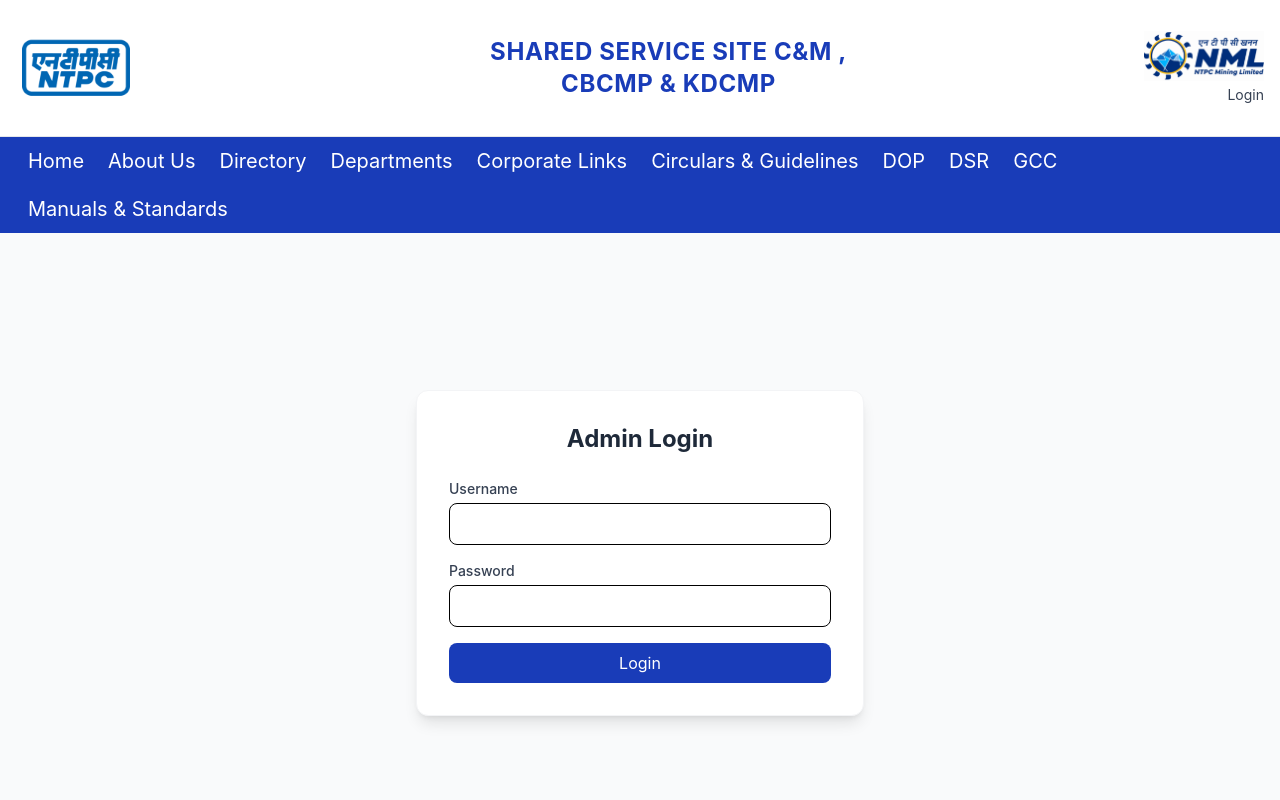
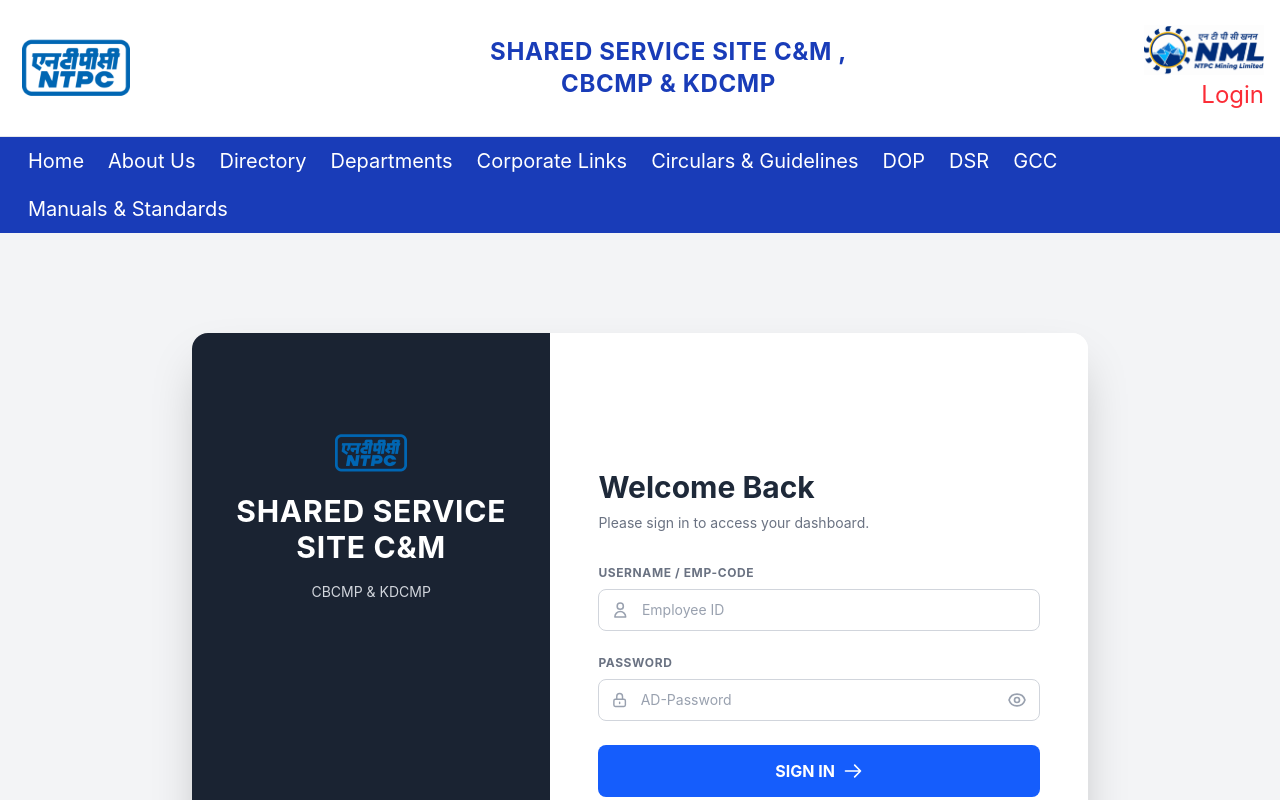
Before and after one commit to tinkumehta/CMD_STORE, a React app in the folder frontend/: page /login in a window 1280 px wide. Shown: the top 800 px of the page. Built offline with nearby package versions, Linux system fonts and the light colour scheme; no server answers; the HTML template or start-up script is replaced by a standard one.

Commit message:
feat: enhance login page with branding, improved layout, and password visibility toggle

```diff
--- a/frontend/src/components/Header.jsx
+++ b/frontend/src/components/Header.jsx
@@ -43,7 +43,7 @@
                 <button onClick={logout} className="text-red-600 font-semibold hover:underline">Logout</button>
               </>
             ) : (
-              <Link to="/login" className="hover:text-blue-600 flex ">Login</Link>
+              <Link to="/login" className="hover:text-blue-600 flex  text-2xl text-red-500">Login</Link>
             )}
             {/* <span className="text-gray-300">|</span> */}
             {/* <span className="hover:text-blue-600 cursor-pointer">हिंदी</span> */}
--- a/frontend/src/components/PieChart.jsx
+++ b/frontend/src/components/PieChart.jsx
@@ -3,7 +3,33 @@
 
 ChartJS.register(ArcElement, Tooltip, Legend);
 
-const PieChart = ({ title, labels, data, colors }) => {
+// Custom Plugin to display percentages inside the slices
+const displayPercentages = {
+  id: 'displayPercentages',
+  afterDatasetsDraw(chart) {
+    const { ctx, data } = chart;
+    const total = data.datasets[0].data.reduce((a, b) => a + b, 0);
+
+    chart.getDatasetMeta(0).data.forEach((datapoint, index) => {
+      const value = data.datasets[0].data[index];
+      const percentage = ((value / total) * 100).toFixed(1) + '%';
+
+      // Only show if the slice is big enough to fit text
+      if (parseFloat(percentage) > 3) {
+        const { x, y } = datapoint.tooltipPosition();
+        ctx.fillStyle = '#ffffff';
+        ctx.font = 'bold 12px Arial';
+        ctx.textAlign = 'center';
+        ctx.textBaseline = 'middle';
+        ctx.fillText(percentage, x, y);
+      }
+    });
+  }
+};
+
+ChartJS.register(displayPercentages);
+
+const PieChart = ({ title, labels, data, colors, onClick }) => {
   const chartData = {
     labels,
     datasets: [
@@ -22,13 +48,30 @@
     responsive: true,
     maintainAspectRatio: false,
     plugins: {
-      legend: { position: 'bottom' },
+      legend: { position: 'right' }, // Right side to give more space
       title: { display: false },
+      tooltip: {
+        callbacks: {
+          label: function(context) {
+            const label = context.label || '';
+            const value = context.parsed || 0;
+            const total = context.dataset.data.reduce((a, b) => a + b, 0);
+            const percentage = ((value / total) * 100).toFixed(1);
+            return `${label}: ${value} (${percentage}%)`;
+          }
+        }
+      }
+    },
+    onClick: (event, elements) => {
+      if (elements.length > 0 && onClick) {
+        const index = elements[0].index;
+        onClick(labels[index]);
+      }
     },
   };
 
   return (
-    <div className="bg-white p-6 rounded-xl shadow-sm border border-gray-100 h-80 flex flex-col">
+    <div className="bg-white p-6 rounded-xl shadow-sm border border-gray-100 h-96 flex flex-col cursor-pointer">
       <h3 className="text-lg font-semibold text-gray-700 mb-4">{title}</h3>
       <div className="flex-1 relative">
         <Pie data={chartData} options={options} />
--- a/frontend/src/pages/Dashboard.jsx
+++ b/frontend/src/pages/Dashboard.jsx
@@ -5,29 +5,28 @@
 import { useAuth } from '../context/AuthContext';
 
 const Dashboard = () => {
-  const { user } = useAuth(); // Check if user is logged in
-  const [pos, setPos] = useState([]);
-  const [enqStats, setEnqStats] = useState([]);
+  const { user } = useAuth();
+
+  // State for full data and drill-down
+  const [allPos, setAllPos] = useState([]); // Stores all fetched POs for charting
   const [loading, setLoading] = useState(true);
   const [search, setSearch] = useState('');
   const [page, setPage] = useState(1);
-  const [total, setTotal] = useState(0);
   const limit = 10;
 
+  // Drill-down states
+  const [selectedPlant, setSelectedPlant] = useState(null);
+  const [selectedEnqType, setSelectedEnqType] = useState(null);
+
+  // Fetch ALL data once for charting and local filtering
   useEffect(() => {
     const fetchData = async () => {
       setLoading(true);
       try {
-        // Fetch POs (Publicly accessible now)
-        const poRes = await poApi.getAll({ page, limit, search });
-        setPos(poRes.data.data);
-        setTotal(poRes.data.total);
-
-        // Fetch Enq Type stats (Publicly accessible now)
-        if (enqStats.length === 0) {
-          const statsRes = await poApi.getEnqTypeStats();
-          setEnqStats(statsRes.data);
-        }
+        // Fetch a large limit to get all data for charts.
+        // Note: In a real production app, you should create a backend endpoint for stats.
+        const poRes = await poApi.getAll({ limit: 5000 });
+        setAllPos(poRes.data.data);
       } catch (err) {
         console.error("Error fetching data", err);
       } finally {
@@ -35,11 +34,46 @@
       }
     };
     fetchData();
-  }, [page, search]);
+  }, []);
 
+  // Reset drill-down when search changes
+  useEffect(() => {
+    setSelectedPlant(null);
+    setSelectedEnqType(null);
+    setPage(1);
+  }, [search]);
+
+  // Filter data based on search and drill-down selections
+  const filteredData = useMemo(() => {
+    return allPos.filter(po => {
+      // 1. Search Filter
+      const searchLower = search.toLowerCase();
+      const matchesSearch = !search ||
+        (po.po_no && po.po_no.toLowerCase().includes(searchLower)) ||
+        (po.agency && po.agency.toLowerCase().includes(searchLower)) ||
+        (po.name_of_work && po.name_of_work.toLowerCase().includes(searchLower));
+
+      // 2. Drill-down Filters
+      const matchesPlant = !selectedPlant || po.ord_plant === selectedPlant;
+      const matchesEnqType = !selectedEnqType || po.enq_type === selectedEnqType;
+
+      return matchesSearch && matchesPlant && matchesEnqType;
+    });
+  }, [allPos, search, selectedPlant, selectedEnqType]);
+
+  // Calculate Ord. Plant Data (Level 1)
   const ordPlantData = useMemo(() => {
     const counts = {};
-    pos.forEach(po => {
+    // Only use data that matches the search
+    const searchFiltered = allPos.filter(po => {
+      const searchLower = search.toLowerCase();
+      return !search ||
+        (po.po_no && po.po_no.toLowerCase().includes(searchLower)) ||
+        (po.agency && po.agency.toLowerCase().includes(searchLower)) ||
+        (po.name_of_work && po.name_of_work.toLowerCase().includes(searchLower));
+    });
+
+    searchFiltered.forEach(po => {
       const plant = po.ord_plant || 'Unknown';
       counts[plant] = (counts[plant] || 0) + 1;
     });
@@ -47,16 +81,40 @@
       labels: Object.keys(counts),
       data: Object.values(counts),
     };
-  }, [pos]);
+  }, [allPos, search]);
 
-  const enqTypeData = {
-    labels: enqStats.map(s => s.enq_type || 'Unknown'),
-    data: enqStats.map(s => parseInt(s.count, 10)),
+  // Calculate Enq Type Data for the selected Plant (Level 2)
+  const enqTypeDataForPlant = useMemo(() => {
+    if (!selectedPlant) return { labels: [], data: [] };
+
+    const counts = {};
+    // Filter by search AND selected plant
+    const plantFiltered = allPos.filter(po => {
+      const searchLower = search.toLowerCase();
+      const matchesSearch = !search ||
+        (po.po_no && po.po_no.toLowerCase().includes(searchLower)) ||
+        (po.agency && po.agency.toLowerCase().includes(searchLower)) ||
+        (po.name_of_work && po.name_of_work.toLowerCase().includes(searchLower));
+
+      return matchesSearch && po.ord_plant === selectedPlant;
+    });
+
+    plantFiltered.forEach(po => {
+      const type = po.enq_type || 'Unknown';
+      counts[type] = (counts[type] || 0) + 1;
+    });
+    return {
+      labels: Object.keys(counts),
+      data: Object.values(counts),
     };
+  }, [allPos, search, selectedPlant]);
+
+  // Local Pagination for the table
+  const total = filteredData.length;
+  const paginatedData = filteredData.slice((page - 1) * limit, page * limit);
 
   return (
     <div className="max-w-7xl mx-auto px-4 py-6">
-      {/* Welcome Banner for Admins */}
       {user && (
         <div className="bg-blue-50 border border-blue-200 text-blue-800 px-4 py-3 rounded-lg mb-6 flex justify-between items-center">
           <span className="font-medium">Welcome, Admin! You have full access.</span>
@@ -66,31 +124,60 @@
         </div>
       )}
 
-      <h1 className="text-2xl font-bold text-gray-800 mb-6">Public Dashboard Overview</h1>
+      <div className="flex justify-between items-center mb-6">
+        <h1 className="text-2xl font-bold text-gray-800">
+          {!selectedPlant ? 'Ord. Plant Overview' :
+           !selectedEnqType ? `Enq Type Distribution - Plant ${selectedPlant}` :
+           `Purchase Orders - Plant ${selectedPlant} / ${selectedEnqType}`}
+        </h1>
 
-      {/* Charts Section */}
-      <div className="grid grid-cols-1 md:grid-cols-2 gap-6 mb-8">
+        {/* Back Button for Drill-down */}
+        {(selectedPlant || selectedEnqType) && (
+          <button
+            onClick={() => {
+              if (selectedEnqType) setSelectedEnqType(null);
+              else setSelectedPlant(null);
+            }}
+            className="px-4 py-2 bg-gray-200 text-gray-700 rounded-lg hover:bg-gray-300 transition flex items-center gap-2"
+          >
+            <svg className="w-4 h-4" fill="none" stroke="currentColor" viewBox="0 0 24 24"><path strokeLinecap="round" strokeLinejoin="round" strokeWidth="2" d="M10 19l-7-7m0 0l7-7m-7 7h18"></path></svg>
+            Back
+          </button>
+        )}
+      </div>
+
+      {/* Charts Section - Conditional Rendering */}
+      <div className="grid grid-cols-1 gap-6 mb-8">
+        {!selectedPlant && (
           <PieChart
-          title="Ord. Plant Distribution"
+            title="Click on a Plant to view Enq Type distribution"
             labels={ordPlantData.labels}
             data={ordPlantData.data}
+            onClick={(label) => setSelectedPlant(label)}
           />
+        )}
+
+        {selectedPlant && !selectedEnqType && (
           <PieChart
-          title="Enq Type Distribution"
-          labels={enqTypeData.labels}
-          data={enqTypeData.data}
+            title={`Enq Type Distribution for Plant ${selectedPlant} (Click to view POs)`}
+            labels={enqTypeDataForPlant.labels}
+            data={enqTypeDataForPlant.data}
+            onClick={(label) => setSelectedEnqType(label)}
           />
+        )}
       </div>
 
       {/* Data Table Section */}
       <div className="bg-white rounded-xl shadow-sm border border-gray-100 overflow-hidden">
         <div className="p-4 border-b border-gray-100 flex justify-between items-center bg-gray-50">
-          <h2 className="text-lg font-semibold text-gray-700">Search Purchase Orders</h2>
+          <h2 className="text-lg font-semibold text-gray-700">
+            {selectedEnqType ? `${selectedEnqType} Purchase Orders` : 'All Purchase Orders'}
+          </h2>
           <input
             type="text"
             placeholder="Search PO, Agency, Work..."
             value={search}
-            onChange={(e) => { setSearch(e.target.value); setPage(1); }}
+            onChange={(e) => { setSearch(e.target.value); }}
             className="px-4 py-2 border rounded-lg text-sm focus:ring-2 focus:ring-blue-500 outline-none w-64"
           />
         </div>
@@ -109,10 +196,10 @@
             <tbody className="divide-y divide-gray-100">
               {loading ? (
                 <tr><td colSpan="6" className="text-center py-10">Loading data...</td></tr>
-              ) : pos.length === 0 ? (
+              ) : paginatedData.length === 0 ? (
                 <tr><td colSpan="6" className="text-center py-10">No records found.</td></tr>
               ) : (
-                pos.map((po) => (
+                paginatedData.map((po) => (
                   <tr key={po.id} className="hover:bg-gray-50 transition">
                     <td className="px-6 py-4 font-medium text-gray-900">{po.po_no}</td>
                     <td className="px-6 py-4">{po.creator_name}</td>
@@ -130,23 +217,27 @@
             </tbody>
           </table>
         </div>
+
         {/* Pagination */}
         <div className="p-4 border-t border-gray-100 flex justify-between items-center bg-gray-50">
           <span className="text-sm text-gray-500">
-            Page {page} of {Math.ceil(total / limit) || 1}
+            Showing {((page - 1) * limit) + 1} to {Math.min(page * limit, total)} of {total} records
           </span>
           <div className="flex gap-2">
             <button
               disabled={page === 1}
               onClick={() => setPage(p => p - 1)}
-              className="px-3 py-1 border rounded bg-white disabled:opacity-50"
+              className="px-3 py-1 border rounded bg-white disabled:opacity-50 hover:bg-gray-50"
             >
               Previous
             </button>
+            <span className="px-3 py-1 text-sm text-gray-600">
+              Page {page} of {Math.ceil(total / limit) || 1}
+            </span>
             <button
               disabled={page >= Math.ceil(total / limit)}
               onClick={() => setPage(p => p + 1)}
-              className="px-3 py-1 border rounded bg-white disabled:opacity-50"
+              className="px-3 py-1 border rounded bg-white disabled:opacity-50 hover:bg-gray-50"
             >
               Next
             </button>
--- a/frontend/src/pages/Login.jsx
+++ b/frontend/src/pages/Login.jsx
@@ -1,10 +1,12 @@
 import { useState } from 'react';
 import { useNavigate } from 'react-router-dom';
 import { useAuth } from '../context/AuthContext';
+import ntpclogo from '../../public/ntpc-logo.png'
 
 const Login = () => {
   const [username, setUsername] = useState('');
   const [password, setPassword] = useState('');
+  const [showPassword, setShowPassword] = useState(false);
   const [error, setError] = useState('');
   const [isLoading, setIsLoading] = useState(false);
   const { login } = useAuth();
@@ -24,35 +26,114 @@
   };
 
   return (
-    <div className="flex items-center justify-center min-h-[80vh] bg-gray-50">
-      <div className="bg-white p-8 rounded-xl shadow-lg w-full max-w-md border border-gray-100">
-        <h2 className="text-2xl font-bold text-center text-gray-800 mb-6">Admin Login</h2>
-        {error && <div className="bg-red-50 text-red-600 p-3 rounded mb-4 text-sm">{error}</div>}
-        <form onSubmit={handleSubmit} className="space-y-4">
+    <div className="min-h-screen flex items-center justify-center bg-gray-100 p-4">
+      {/* Main Card */}
+      <div className="flex flex-col md:flex-row w-full max-w-4xl bg-white rounded-2xl shadow-2xl overflow-hidden min-h-[600px]">
+
+        {/* Left Side - Branding */}
+        <div className="md:w-2/5 bg-[#1a2332] p-10 flex flex-col justify-between text-white relative">
+          <div className="flex flex-col items-center text-center mt-10">
+            {/* Placeholder for NTPC Logo */}
+
+             <img src={ntpclogo} alt=""  className='w-20'/>
+            <h1 className="text-3xl font-bold mb-4 tracking-wide">SHARED SERVICE SITE C&M
+          </h1>
+            <p className="text-gray-300 text-sm leading-relaxed px-4">
+             CBCMP & KDCMP
+            </p>
+          </div>
+
+
+        </div>
+
+        {/* Right Side - Form */}
+        <div className="md:w-3/5 p-8 md:p-12 flex flex-col justify-center bg-white">
+          <div className="mb-8">
+            <h2 className="text-3xl font-bold text-gray-800 mb-2">Welcome Back</h2>
+            <p className="text-gray-500 text-sm">Please sign in to access your dashboard.</p>
+          </div>
+
+          {error && (
+            <div className="bg-red-50 text-red-600 p-3 rounded-lg mb-6 text-sm border border-red-100">
+              {error}
+            </div>
+          )}
+
+          <form onSubmit={handleSubmit} className="space-y-6">
+            {/* Username Field */}
             <div>
-            <label className="block text-sm font-medium text-gray-700 mb-1">Username</label>
+              <label className="block text-xs font-bold text-gray-500 uppercase tracking-wider mb-2">
+                Username / EMP-CODE
+              </label>
+              <div className="flex items-center border border-gray-300 rounded-lg px-3 py-2.5 focus-within:ring-2 focus-within:ring-blue-500 focus-within:border-blue-500 transition-all">
+                <svg className="w-5 h-5 text-gray-400 mr-3" fill="none" stroke="currentColor" viewBox="0 0 24 24">
+                  <path strokeLinecap="round" strokeLinejoin="round" strokeWidth="2" d="M16 7a4 4 0 11-8 0 4 4 0 018 0zM12 14a7 7 0 00-7 7h14a7 7 0 00-7-7z" />
+                </svg>
                 <input
                   type="text"
                   value={username}
                   onChange={(e) => setUsername(e.target.value)}
-              className="w-full px-4 py-2 border rounded-lg focus:ring-2 focus:ring-blue-500 outline-none"
+                  placeholder="Employee ID"
+                  className="w-full bg-transparent border-none outline-none text-gray-700 placeholder-gray-400 text-sm"
                   required
                 />
               </div>
+            </div>
+
+            {/* Password Field */}
             <div>
-            <label className="block text-sm font-medium text-gray-700 mb-1">Password</label>
+              <label className="block text-xs font-bold text-gray-500 uppercase tracking-wider mb-2">
+                Password
+              </label>
+              <div className="flex items-center border border-gray-300 rounded-lg px-3 py-2.5 focus-within:ring-2 focus-within:ring-blue-500 focus-within:border-blue-500 transition-all">
+                <svg className="w-5 h-5 text-gray-400 mr-3" fill="none" stroke="currentColor" viewBox="0 0 24 24">
+                  <path strokeLinecap="round" strokeLinejoin="round" strokeWidth="2" d="M12 15v2m-6 4h12a2 2 0 002-2v-6a2 2 0 00-2-2H6a2 2 0 00-2 2v6a2 2 0 002 2zm10-10V7a4 4 0 00-8 0v4h8z" />
+                </svg>
                 <input
-              type="password"
+                  type={showPassword ? "text" : "password"}
                   value={password}
                   onChange={(e) => setPassword(e.target.value)}
-              className="w-full px-4 py-2 border rounded-lg focus:ring-2 focus:ring-blue-500 outline-none"
+                  placeholder="AD-Password"
+                  className="w-full bg-transparent border-none outline-none text-gray-700 placeholder-gray-400 text-sm"
                   required
                 />
+                <button
+                  type="button"
+                  onClick={() => setShowPassword(!showPassword)}
+                  className="text-gray-400 hover:text-gray-600 focus:outline-none ml-2"
+                >
+                  {showPassword ? (
+                    <svg className="w-5 h-5" fill="none" stroke="currentColor" viewBox="0 0 24 24">
+                      <path strokeLinecap="round" strokeLinejoin="round" strokeWidth="2" d="M13.875 18.825A10.05 10.05 0 0112 19c-4.478 0-8.268-2.943-9.543-7a9.97 9.97 0 011.563-3.029m5.858.908a3 3 0 114.243 4.243M9.878 9.878l4.242 4.242M9.88 9.88l-3.29-3.29m7.532 7.532l3.29 3.29M3 3l3.59 3.59m0 0A9.953 9.953 0 0112 5c4.478 0 8.268 2.943 9.543 7a10.025 10.025 0 01-4.132 5.411m0 0L21 21" />
+                    </svg>
+                  ) : (
+                    <svg className="w-5 h-5" fill="none" stroke="currentColor" viewBox="0 0 24 24">
+                      <path strokeLinecap="round" strokeLinejoin="round" strokeWidth="2" d="M15 12a3 3 0 11-6 0 3 3 0 016 0z" />
+                      <path strokeLinecap="round" strokeLinejoin="round" strokeWidth="2" d="M2.458 12C3.732 7.943 7.523 5 12 5c4.478 0 8.268 2.943 9.542 7-1.274 4.057-5.064 7-9.542 7-4.477 0-8.268-2.943-9.542-7z" />
+                    </svg>
+                  )}
+                </button>
               </div>
-          <button type="submit" disabled={isLoading} className="w-full bg-blue-800 text-white py-2 rounded-lg hover:bg-blue-900 transition">
-            {isLoading ? 'Logging in...' : 'Login'}
+            </div>
+
+            {/* Submit Button */}
+            <button
+              type="submit"
+              disabled={isLoading}
+              className="w-full bg-blue-600 text-white font-bold py-3.5 rounded-lg hover:bg-blue-700 transition duration-200 flex items-center justify-center gap-2 mt-4"
+            >
+              {isLoading ? 'SIGNING IN...' : 'SIGN IN'}
+              {!isLoading && (
+                <svg className="w-5 h-5" fill="none" stroke="currentColor" viewBox="0 0 24 24">
+                  <path strokeLinecap="round" strokeLinejoin="round" strokeWidth="2" d="M14 5l7 7m0 0l-7 7m7-7H3" />
+                </svg>
+              )}
             </button>
           </form>
+
+          {/* Footer Note */}
+
+        </div>
       </div>
     </div>
   );
```
Lines whose indentation alone changed are shown as unchanged.
